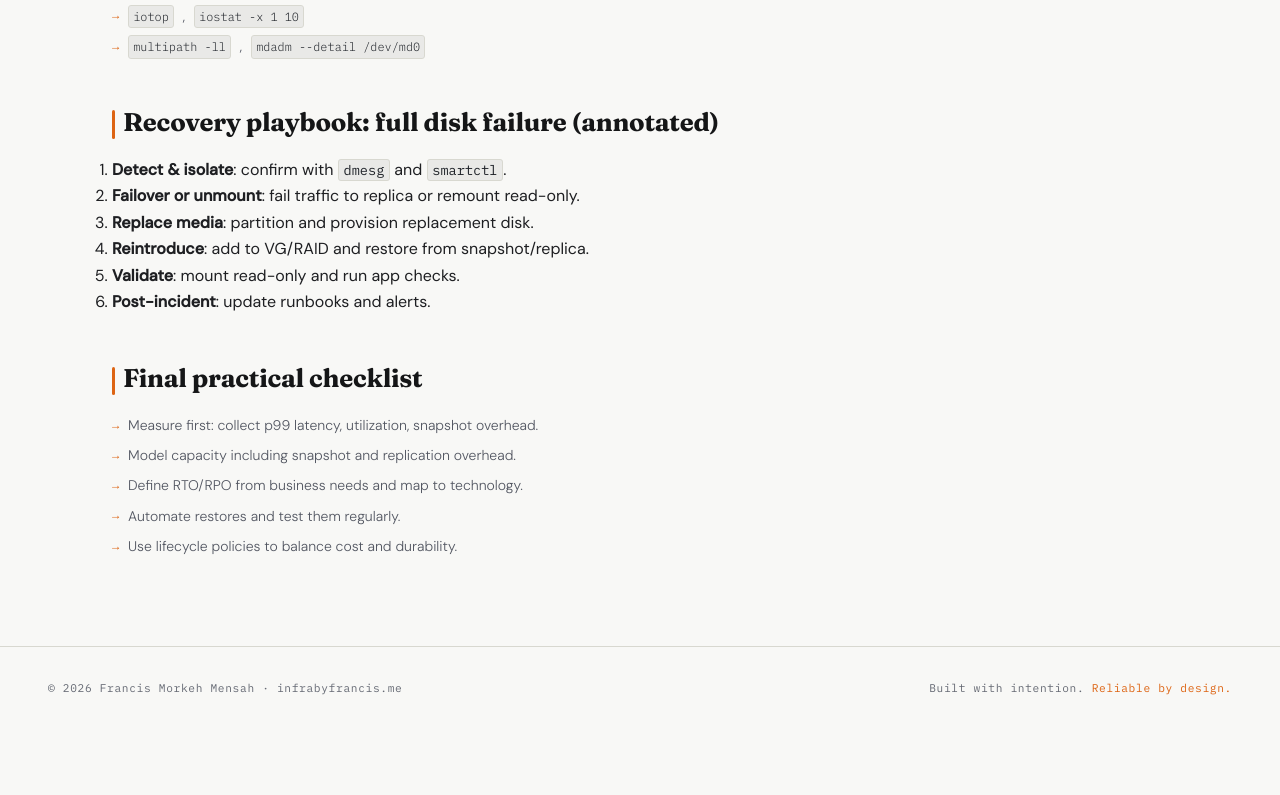
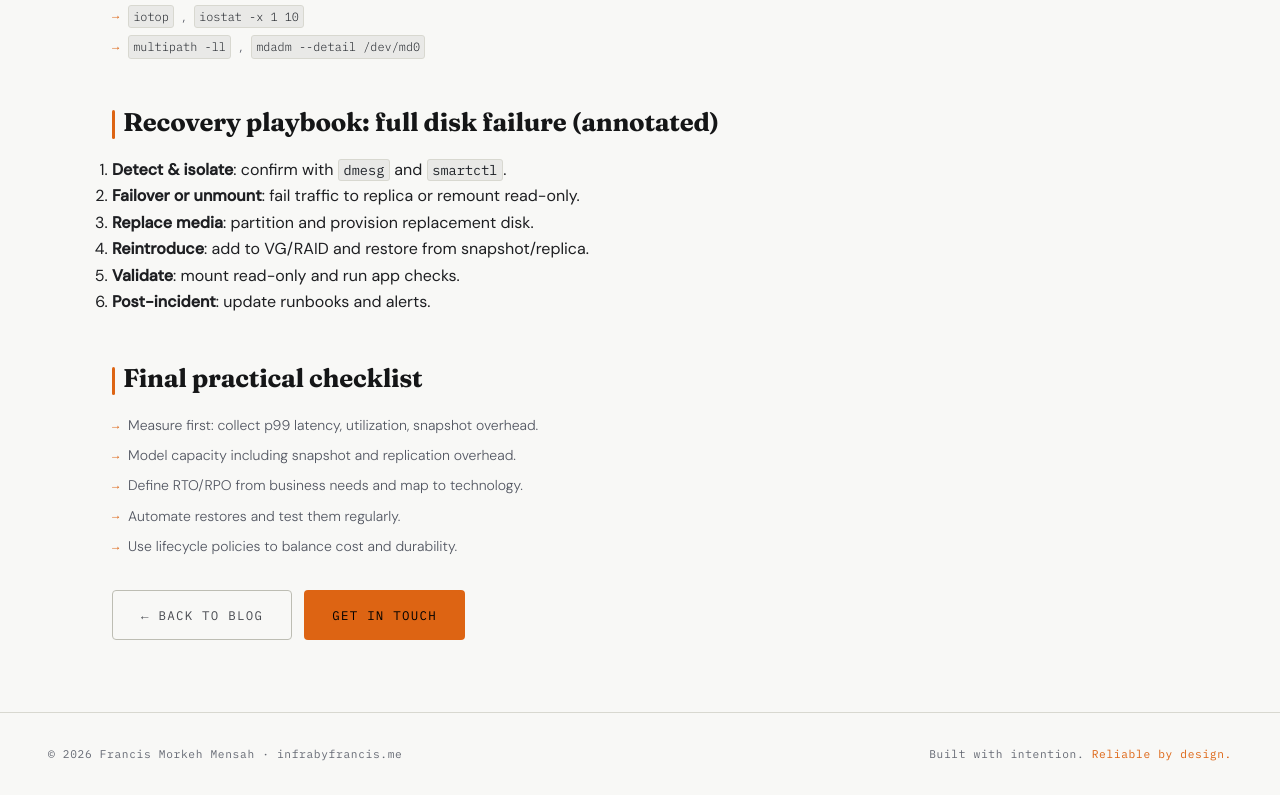
Before and after one commit to Francismensah/my-new-portfolio, a website: page blog/practical-enterprise-storage-and-resilience-engineering.html in a window 1280 px wide. Shown: the part 4936-5731 px from the top of the page. Before the commit the page ends 5665 px from the top, so only its background shows below. Drawn offline with Linux system fonts and the light colour scheme.

Commit message:
feat: add call-to-action buttons for navigation in enterprise storage article

```diff
--- a/blog/practical-enterprise-storage-and-resilience-engineering.html
+++ b/blog/practical-enterprise-storage-and-resilience-engineering.html
@@ -102,6 +102,7 @@
               <span class="meta-tag">AWS</span>
             </div>
           </div>
+
         </div>
       </header>
 
@@ -455,6 +456,10 @@ sudo mkdir -p /mnt/snap && sudo mount /dev/vg_data/snap-20260811 /mnt/snap -o ro
             <li>Use lifecycle policies to balance cost and durability.</li>
           </ul>
         </section>
+        <div class="article-ctas" style="margin-top:2rem; display:flex; gap:0.75rem;">
+          <a href="index.html" class="btn-secondary">← Back to Blog</a>
+          <a href="../index.html#contact" class="btn-primary">Get in Touch</a>
+        </div>
       </article>
     </main>
 
```
